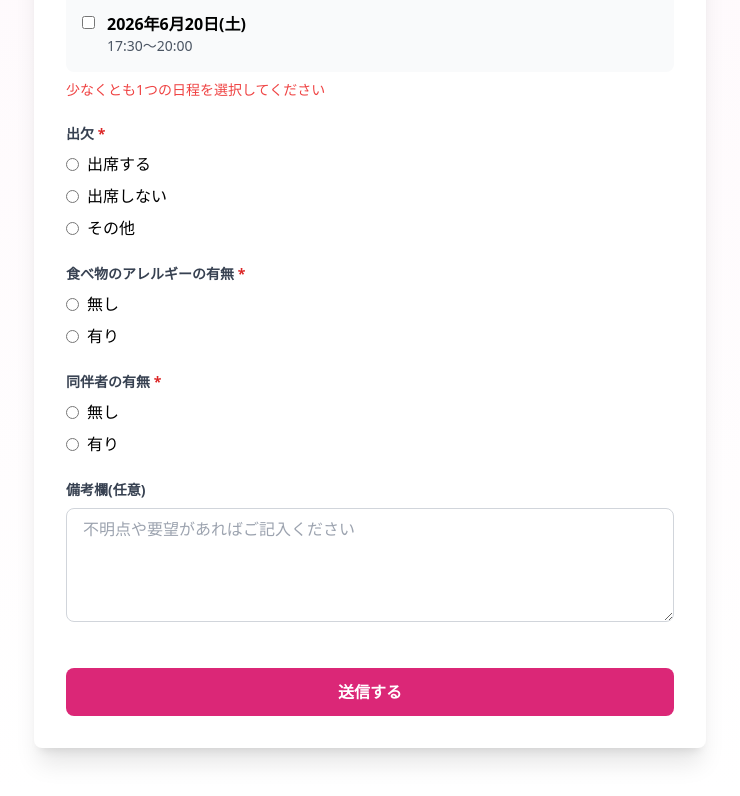
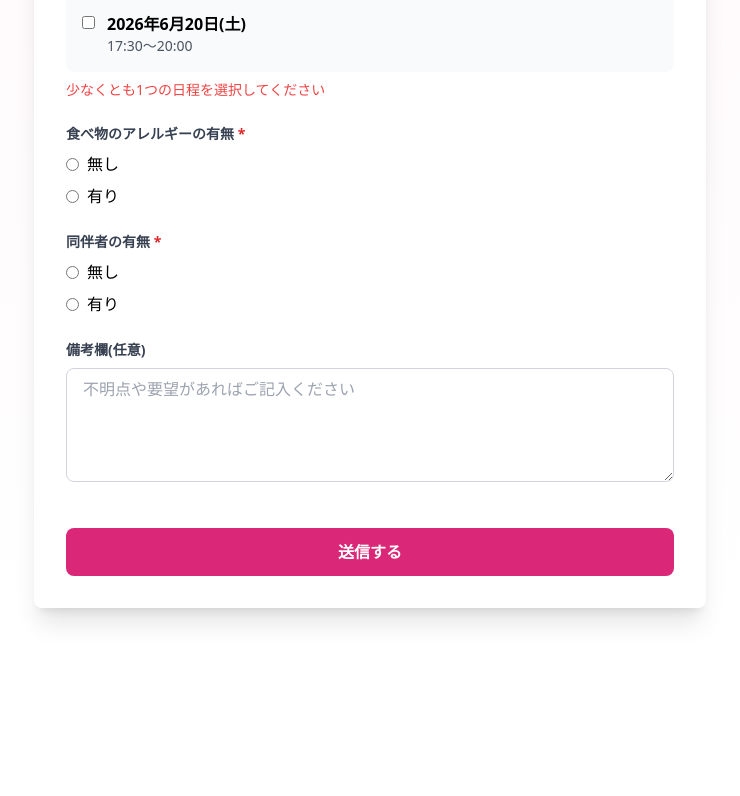
Before and after one commit to Hapiemon/dosokai, a Next.js app: page / in a window 1280 px wide. Shown: the part 1245-2041 px from the top of the page, without its empty margins (270-1010 px from the left). After the commit the page ends 1901 px from the top, so only its background shows below. Built offline with nearby package versions, Linux system fonts and the light colour scheme.

Commit message:
出欠確認の項目を削除し、関連するフィールドを整理

```diff
--- a/app/api/responses/route.ts
+++ b/app/api/responses/route.ts
@@ -11,8 +11,6 @@ export async function POST(request: NextRequest) {
       maidenName,
       class: classValue,
       eventDates,
-      attendance,
-      attendanceOther,
       companionStatus,
       companionAdults,
       companionChildren,
@@ -22,17 +20,9 @@ export async function POST(request: NextRequest) {
     } = body;
 
     // バリデーション
-    if (!lastName || !firstName || !classValue || !eventDates || eventDates.length === 0 || !attendance || !companionStatus || typeof hasAllergy !== 'boolean') {
+    if (!lastName || !firstName || !classValue || !eventDates || eventDates.length === 0 || !companionStatus || typeof hasAllergy !== 'boolean') {
       return NextResponse.json(
         { error: '必須項目が入力されていません' },
-        { status: 400 }
-      );
-    }
-
-    // その他を選択した場合、attendanceOtherが必要
-    if (attendance === 'その他' && !attendanceOther) {
-      return NextResponse.json(
-        { error: '出欠で「その他」を選択した場合は詳細を入力してください' },
         { status: 400 }
       );
     }
@@ -59,8 +49,6 @@ export async function POST(request: NextRequest) {
         maidenName: maidenName || null,
         class: classValue,
         eventDates,
-        attendance,
-        attendanceOther: attendanceOther || null,
         companionStatus,
         companionAdults: companionStatus === '有り' ? Number(companionAdults) : null,
         companionChildren: companionStatus === '有り' ? Number(companionChildren) : null,
--- a/app/page.tsx
+++ b/app/page.tsx
@@ -9,8 +9,6 @@ export default function Home() {
     maidenName: '',
     class: '',
     eventDates: [] as string[],
-    attendance: '',
-    attendanceOther: '',
     companionStatus: '',
     companionAdults: '0',
     companionChildren: '0',
@@ -38,8 +36,6 @@ export default function Home() {
           maidenName: formData.maidenName || null,
           class: formData.class,
           eventDates: formData.eventDates,
-          attendance: formData.attendance,
-          attendanceOther: formData.attendanceOther || null,
           companionStatus: formData.companionStatus,
           companionAdults: formData.companionAdults,
           companionChildren: formData.companionChildren,
@@ -57,8 +53,6 @@ export default function Home() {
           maidenName: '',
           class: '',
           eventDates: [],
-          attendance: '',
-          attendanceOther: '',
           companionStatus: '',
           companionAdults: '0',
           companionChildren: '0',
@@ -249,58 +243,6 @@ export default function Home() {
               )}
             </div>
 
-            {/* 出席 */}
-            <div>
-              <label className="block text-sm font-bold text-gray-700 mb-2">
-                出欠 <span className="text-red-600">*</span>
-              </label>
-              <div className="space-y-2">
-                <label className="flex items-center">
-                  <input
-                    type="radio"
-                    required
-                    value="出席する"
-                    checked={formData.attendance === '出席する'}
-                    onChange={(e) => setFormData({ ...formData, attendance: e.target.value, attendanceOther: '' })}
-                    className="mr-2 text-pink-600 focus:ring-pink-500"
-                  />
-                  <span>出席する</span>
-                </label>
-                <label className="flex items-center">
-                  <input
-                    type="radio"
-                    required
-                    value="出席しない"
-                    checked={formData.attendance === '出席しない'}
-                    onChange={(e) => setFormData({ ...formData, attendance: e.target.value, attendanceOther: '' })}
-                    className="mr-2 text-pink-600 focus:ring-pink-500"
-                  />
-                  <span>出席しない</span>
-                </label>
-                <label className="flex items-center">
-                  <input
-                    type="radio"
-                    required
-                    value="その他"
-                    checked={formData.attendance === 'その他'}
-                    onChange={(e) => setFormData({ ...formData, attendance: e.target.value })}
-                    className="mr-2 text-pink-600 focus:ring-pink-500"
-                  />
-                  <span>その他</span>
-                </label>
-              </div>
-              {formData.attendance === 'その他' && (
-                <textarea
-                  required
-                  value={formData.attendanceOther}
-                  onChange={(e) => setFormData({ ...formData, attendanceOther: e.target.value })}
-                  className="mt-2 w-full px-4 py-2 border border-gray-300 rounded-lg focus:ring-2 focus:ring-pink-500 focus:border-transparent"
-                  rows={3}
-                  placeholder="詳細をご記入ください"
-                />
-              )}
-            </div>
-
             {/* アレルギー */}
             <div>
               <label className="block text-sm font-bold text-gray-700 mb-2">
```
Also changed, not shown: 2 other files (tests, documents, lock files or other folders).
